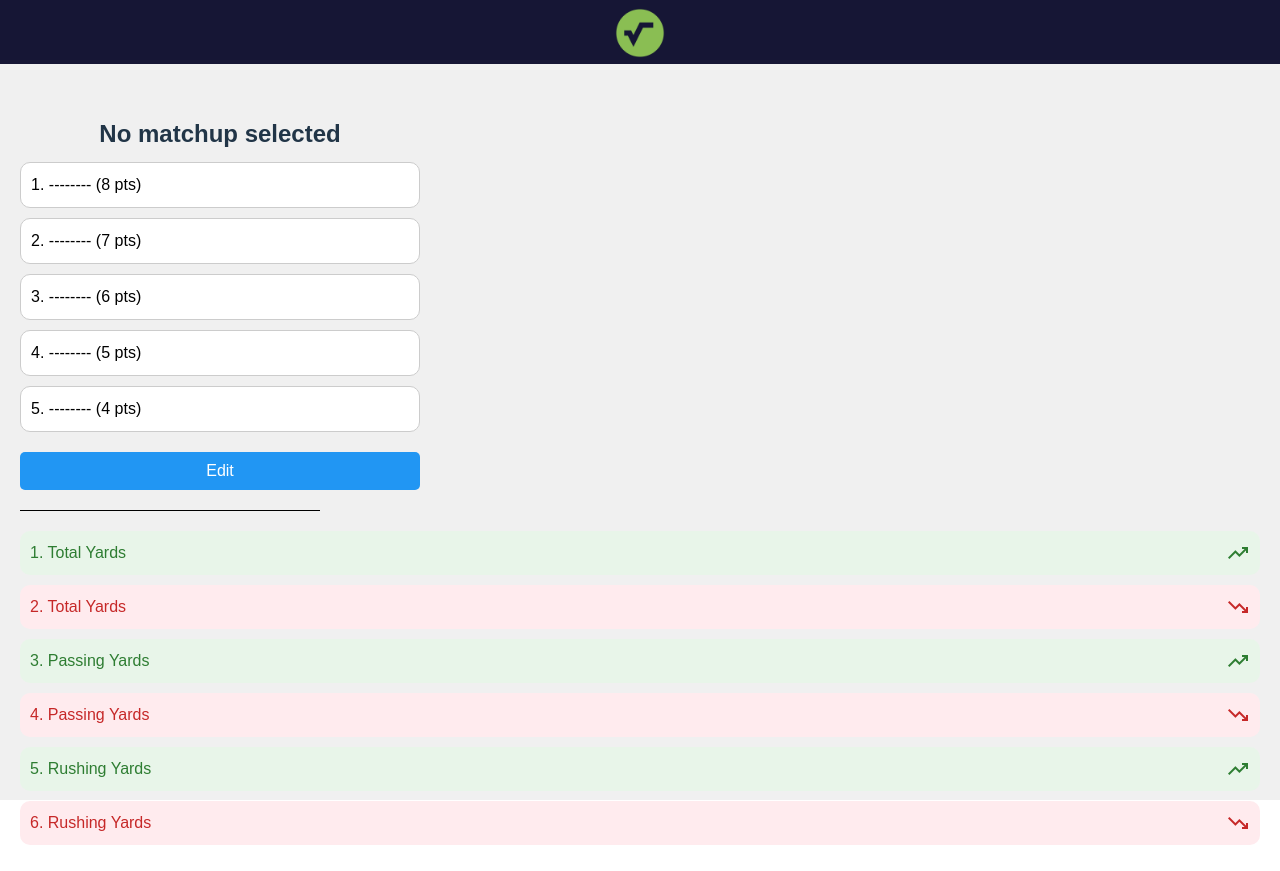
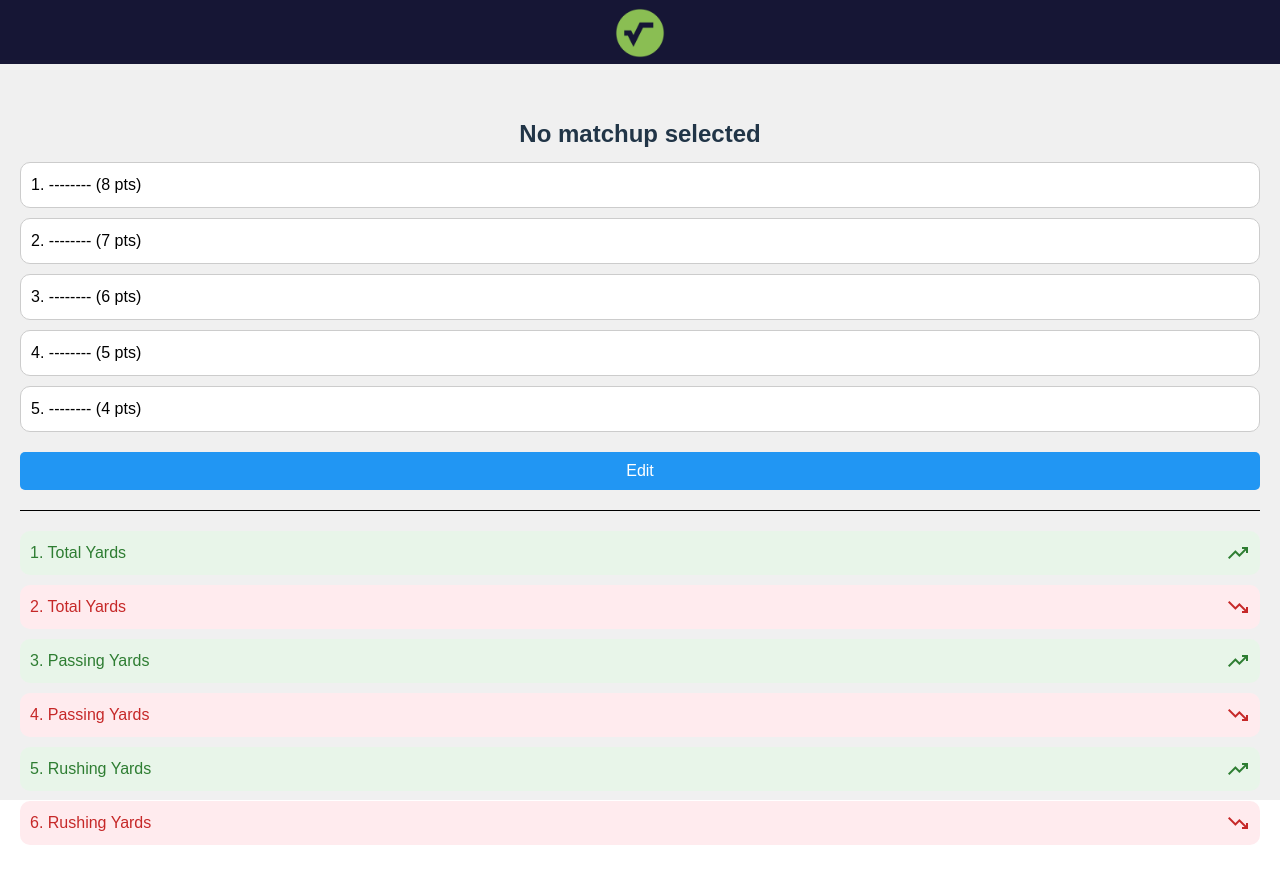
Before and after one commit to trevorbdev/statsdraft-sim, a React (Vite) app: page /picking_stats in a window 1280 px wide. Built offline with nearby package versions, Linux system fonts and the light colour scheme.

Commit message:
min width changes

```diff
--- a/src/SimulatedGame.jsx
+++ b/src/SimulatedGame.jsx
@@ -135,7 +135,6 @@ const SimulatedGame = () => {
       flexDirection: 'column',
       minHeight: '100vh',
       width: '100%',
-      maxWidth: '800px',
       margin: '0 auto',
       boxSizing: 'border-box',
       backgroundColor: '#f0f0f0',
--- a/src/StatsSelection.jsx
+++ b/src/StatsSelection.jsx
@@ -140,7 +140,6 @@ const StatsSelection = () => {
       <div style={{padding: '20px'}}>
       <div style={{
         width: '100%',
-        maxWidth: '400px',
         marginBottom: '20px',
         alignSelf: 'center',
       }}>
@@ -199,7 +198,6 @@ const StatsSelection = () => {
 
       <hr style={{
         width: '100%',
-        maxWidth: '300px',
         height: '1px',
         backgroundColor: '#000',
         border: 'none',
```
